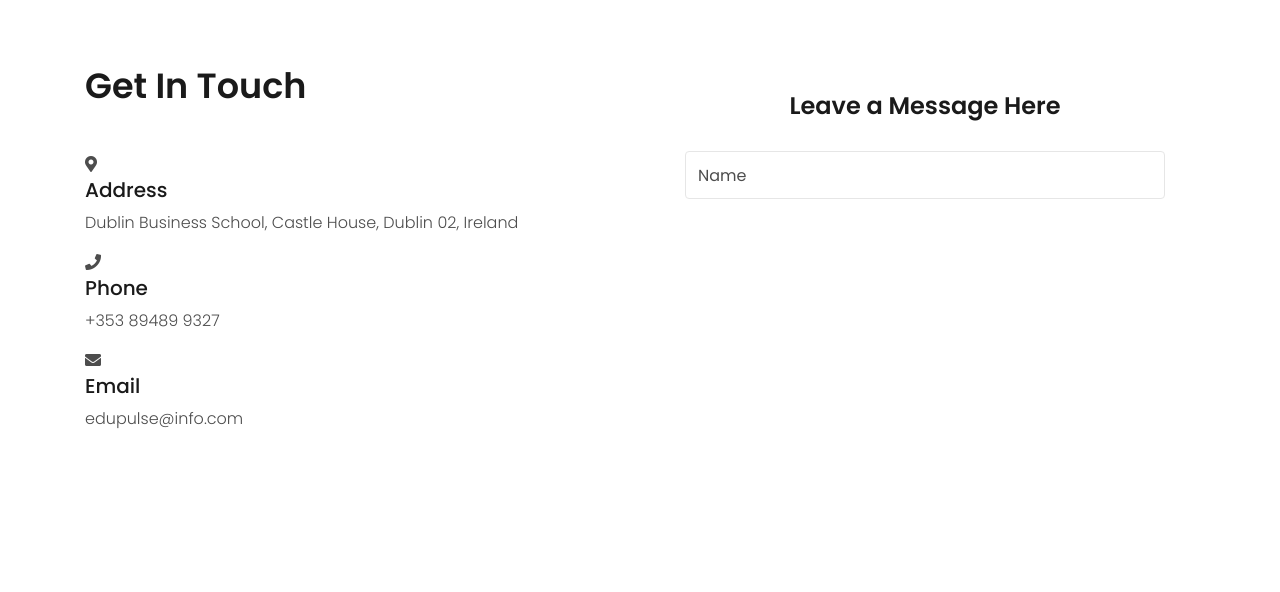
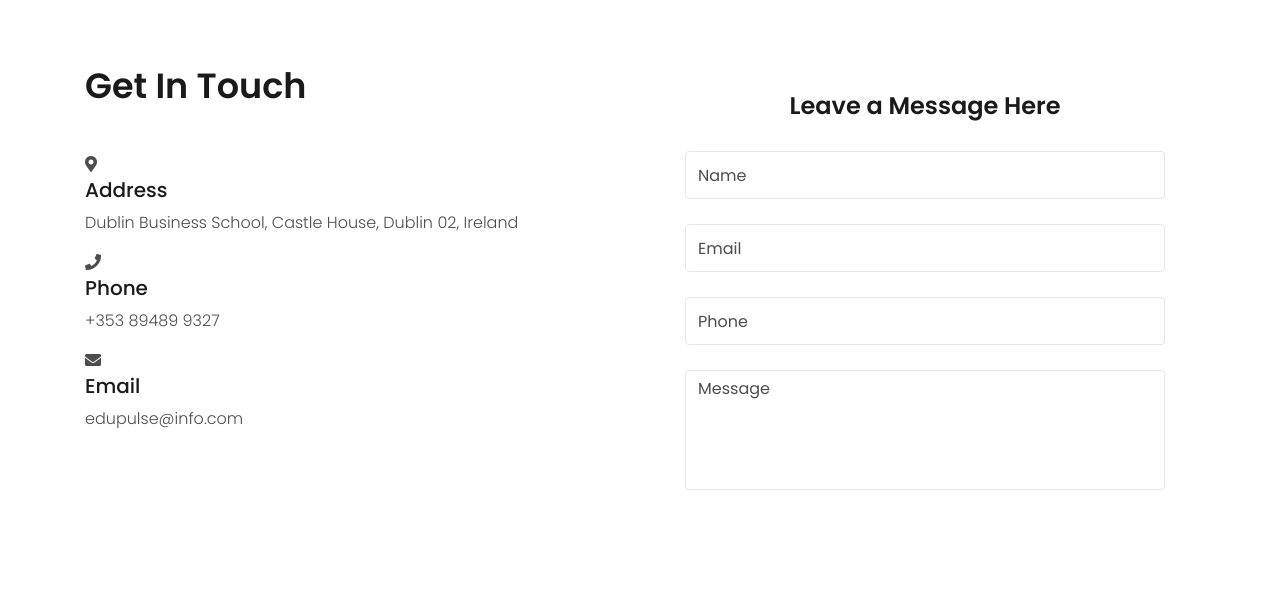
Before and after one commit to AshrafUAsif/B9IS123-Programming-For-Information-Systems-Group-CA2, a Flask app: template templates/contact.html in a window 1280 px wide; the page is wider, and only the part inside the window is pictured. Shown: the part 96-688 px from the top of that part. Run offline with Flask 3, Linux system fonts and the light colour scheme; the template is opened without the code that fills it, so the values that code supplies are empty; some libraries are stand-ins or nearby versions.

Commit message:
completed contact form for sending messages

```diff
--- a/templates/contact.html
+++ b/templates/contact.html
@@ -119,6 +119,23 @@
               <div class="form-group">
                 <input type="text" class="form-control" placeholder="Name">
               </div>
+              <div class="form-group">
+                <input type="text" class="form-control" placeholder="Email">
+              </div>
+              <div class="form-group">
+                <input type="text" class="form-control" placeholder="Phone">
+              </div>
+              <div class="form-group">
+                <textarea class="form-control" placeholder="Message"></textarea>
+              </div>
+              <button type="submit" class="btn btn-block btn-theme btn-form">send message</button>
+            </form>
+          </div>
+        </div>
+      </div>
+    </div>
+  </section>
+  <!-- contact section end -->
 
 
 </body>
```
